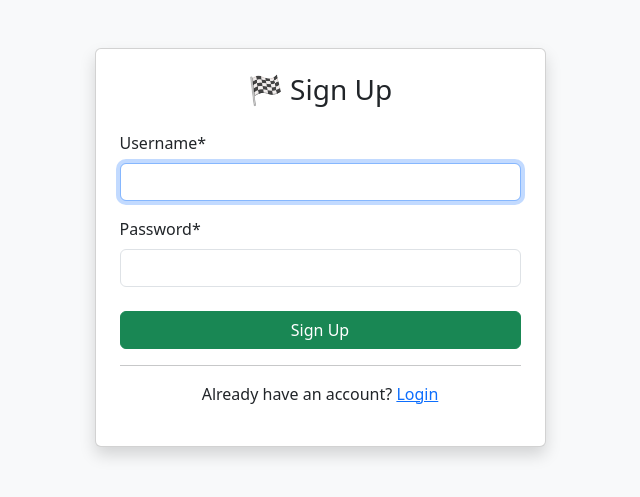
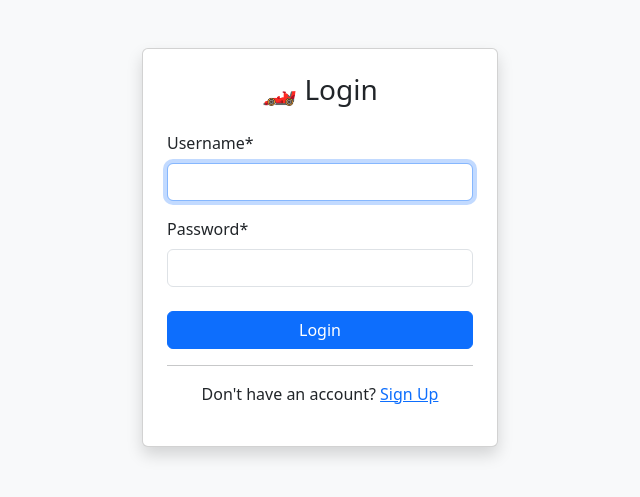
Before and after one commit to Kakulita/garage-project, a Django app: page /accounts/login/ in a window 1280 px wide. Shown: the part 56-553 px from the top of the page, without its empty margins (320-960 px from the left). Run offline with Django 5.2, Linux system fonts and the light colour scheme; some libraries are stand-ins or nearby versions.

Commit message:
Fix home template

```diff
--- a/templates/accounts/login.html
+++ b/templates/accounts/login.html
@@ -1,21 +1,21 @@
 {% extends 'base.html' %}
 {% load crispy_forms_tags %}
 
-{% block title %}Sign Up{% endblock %}
+{% block title %}Login{% endblock %}
 
 {% block content %}
 <div class="row justify-content-center mt-5">
-  <div class="col-md-5">
+  <div class="col-md-4">
     <div class="card shadow">
       <div class="card-body p-4">
-        <h3 class="text-center mb-4">🏁 Sign Up</h3>
+        <h3 class="text-center mb-4">🏎️ Login</h3>
         <form method="post">
           {% csrf_token %}
           {{ form|crispy }}
-          <button type="submit" class="btn btn-success w-100 mt-2">Sign Up</button>
+          <button type="submit" class="btn btn-primary w-100 mt-2">Login</button>
         </form>
         <hr>
-        <p class="text-center">Already have an account? <a href="{% url 'login' %}">Login</a></p>
+        <p class="text-center">Don't have an account? <a href="{% url 'signup' %}">Sign Up</a></p>
       </div>
     </div>
   </div>
--- a/templates/garage/home.html
+++ b/templates/garage/home.html
@@ -1,4 +1,3 @@
-cat > templates/garage/home.html << 'EOF'
 {% extends 'base.html' %}
 
 {% block title %}Dashboard{% endblock %}
```
